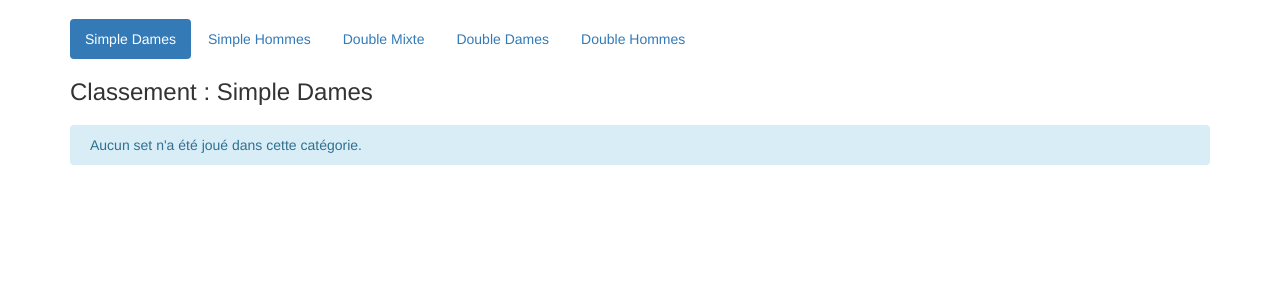
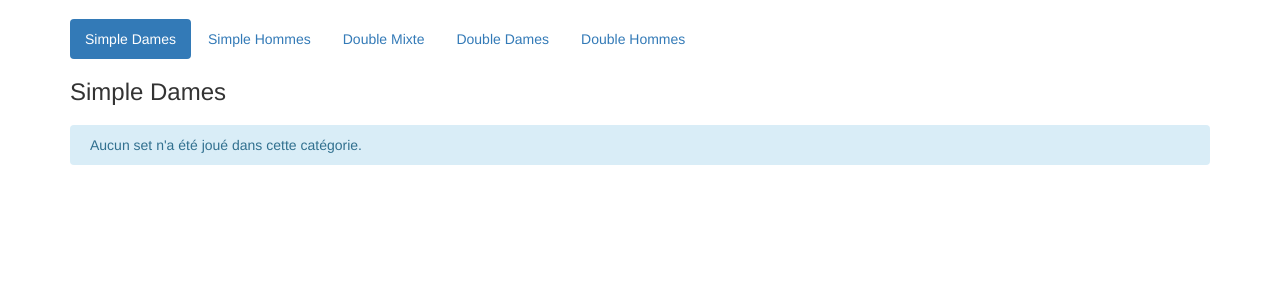
Before and after one commit to mpacary/racket-ladder, a PHP site: page /?module=ranking in a window 1280 px wide. Shown: the part 51-351 px from the top of the page. Run offline with PHP 8.4, Linux system fonts and the light colour scheme; data that the repository does not hold is empty; a stand-in replaces the project's code that opens the database connection; some libraries are stand-ins or nearby versions.

Commit message:
fixed issue with printable footer (conflict with ranking table)

```diff
--- a/app/ranking/get.php
+++ b/app/ranking/get.php
@@ -3,7 +3,7 @@
 $rows = ModelRanking::get($g_set_type);
 
 ?>
-<h3>Classement : <?php echo $g_ranking_title ?></h3>
+<h3><?php echo $g_ranking_title ?></h3>
 
 <?php
 
--- a/css/style.css
+++ b/css/style.css
@@ -74,10 +74,5 @@ tr.grayed { background-color: #fafafa; }
     font-size: 10pt;
   }
 
-  div.printable-footer {
-    position: fixed;
-    bottom: 0;
-  }
-
   #content {margin-top: 0px; padding-top: 0px;}
 }
```
Also changed, not shown: app/ranking/all_get.php (+16 -15 lines).
